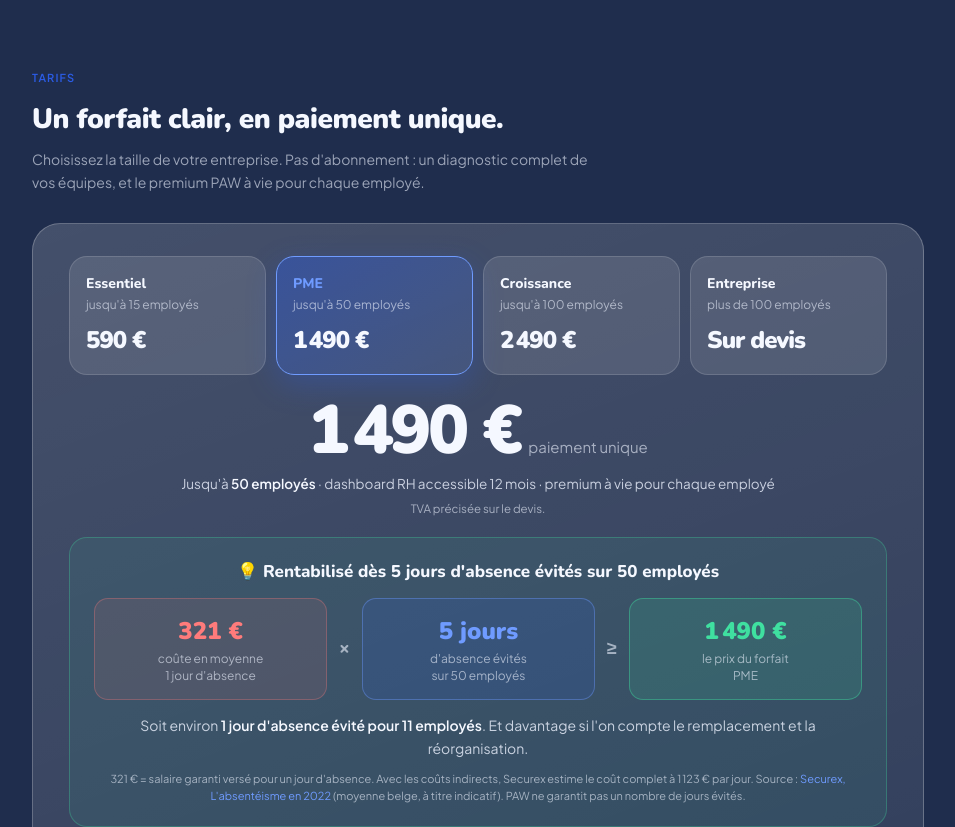
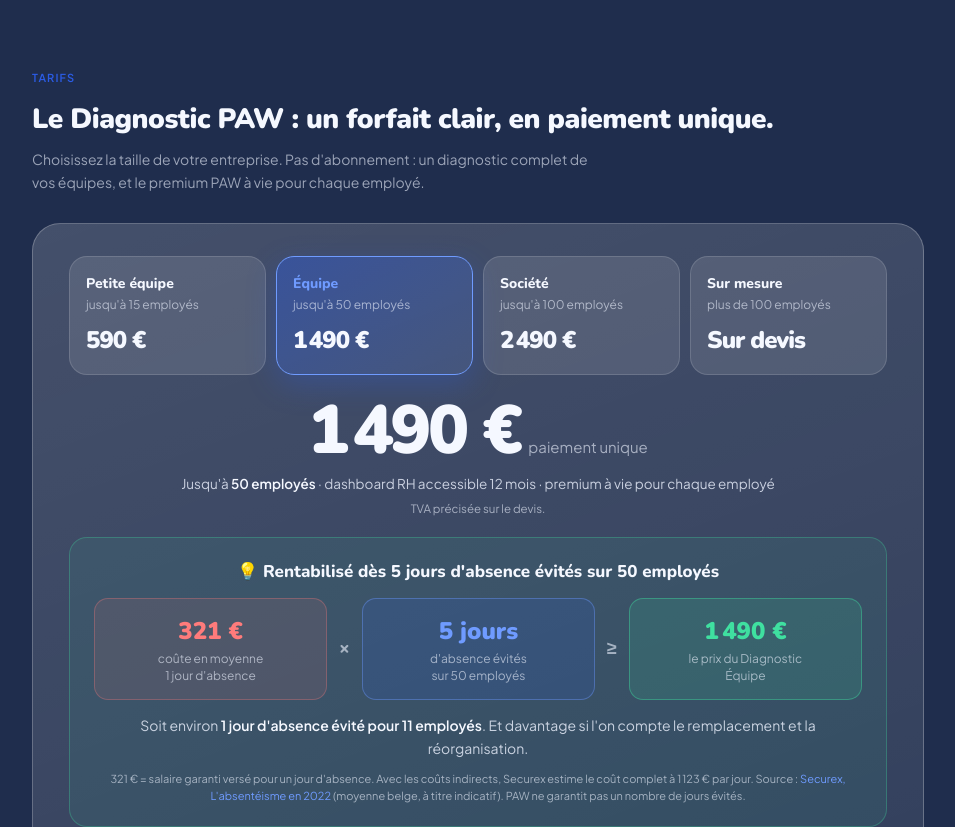
Before and after one commit to Julienbeumier/posture-at-work, a Next.js app: page /entreprise in a window 1280 px wide. Shown: the part 3192-4019 px from the top of the page, without its empty margins (162-1117 px from the left). Built offline with nearby package versions, Linux system fonts and the light colour scheme; no server answers.

Commit message:
Forfaits nommés par taille (Petite équipe, Équipe, Société, Sur mesure), offre « Diagnostic PAW »
Co-Authored-By: Claude Sonnet 5.5 <noreply@anthropic.com>
Claude-Session: https://claude.ai/code/session_013sL58Eqc78MD33isaRaEUz

```diff
--- a/app/admin/page.tsx
+++ b/app/admin/page.tsx
@@ -95,7 +95,7 @@ export default function AdminPage() {
 
           <div>
             <p style={{ fontFamily: T.b, fontSize: 12, fontWeight: 600, color: "var(--t55)", marginBottom: 8 }}>
-              Forfait (paiement unique)
+              Diagnostic PAW — forfait (paiement unique)
             </p>
             <div style={{ display: "grid", gridTemplateColumns: "repeat(2, 1fr)", gap: 8, marginBottom: 10 }}>
               {PLANS.map(pl => {
--- a/app/entreprise/EntrepriseClient.tsx
+++ b/app/entreprise/EntrepriseClient.tsx
@@ -68,7 +68,7 @@ function PlanSelector({
         Tarifs
       </p>
       <h2 style={{ fontFamily: fonts.h, fontWeight: 900, fontSize: isMobile ? 22 : 28, color: c.textPrimary, marginBottom: 8, letterSpacing: "-0.5px" }}>
-        Un forfait clair, en paiement unique.
+        Le Diagnostic PAW : un forfait clair, en paiement unique.
       </h2>
       <p style={{ fontFamily: fonts.b, fontSize: 14, color: c.textMuted, marginBottom: 28, lineHeight: 1.65, maxWidth: 580 }}>
         Choisissez la taille de votre entreprise. Pas d&apos;abonnement : un diagnostic complet de vos équipes, et le premium PAW à vie pour chaque employé.
@@ -145,7 +145,7 @@ function PlanSelector({
                 <span aria-hidden="true" style={{ textAlign: "center", fontFamily: fonts.h, fontWeight: 900, fontSize: 18, color: c.textMuted }}>≥</span>
                 <div style={{ textAlign: "center", padding: "14px 10px", borderRadius: 14, background: "rgba(63,224,160,0.12)", border: "1px solid rgba(63,224,160,0.4)" }}>
                   <p style={{ fontFamily: fonts.h, fontWeight: 900, fontSize: 24, color: "#3fe0a0", margin: "0 0 2px" }}>{plan.price.toLocaleString("fr-FR")} €</p>
-                  <p style={{ fontFamily: fonts.b, fontSize: 12, color: c.textMuted, margin: 0, lineHeight: 1.4 }}>le prix du forfait<br />{plan.name}</p>
+                  <p style={{ fontFamily: fonts.b, fontSize: 12, color: c.textMuted, margin: 0, lineHeight: 1.4 }}>le prix du Diagnostic<br />{plan.name}</p>
                 </div>
               </div>
               <p style={{ fontFamily: fonts.b, fontSize: 14, color: c.textSecondary, margin: "0 0 10px", lineHeight: 1.65, textAlign: "center" }}>
@@ -180,7 +180,7 @@ function PlanSelector({
             {/* 5. CTA */}
             <a href="#contact" style={{ textDecoration: "none" }}>
               <span style={{ display: "block", textAlign: "center", padding: "17px 0", borderRadius: 100, background: "#2b5ce6", color: "#fff", fontFamily: fonts.h, fontWeight: 800, fontSize: 16, boxShadow: "0 6px 28px rgba(43,92,230,0.5)" }}>
-                Demander une démo — forfait {plan.name} →
+                Demander une démo — Diagnostic {plan.name} →
               </span>
             </a>
           </div>
@@ -376,7 +376,7 @@ export default function EntrepriseClient() {
                 <div>
                   <p style={{ fontFamily: T.b, fontSize: 11, color: "#6f9bff", fontWeight: 700, letterSpacing: "0.08em", textTransform: "uppercase", margin: "0 0 6px" }}>🏢 Dashboard RH</p>
                   <p style={{ fontFamily: T.h, fontWeight: 900, fontSize: 24, color: c.textPrimary, margin: "0 0 4px" }}>Arcadia Distribution</p>
-                  <p style={{ fontFamily: T.b, fontSize: 12.5, color: c.textMuted, margin: 0 }}>Forfait PME · 47 employés inscrits · 41 bilans complétés</p>
+                  <p style={{ fontFamily: T.b, fontSize: 12.5, color: c.textMuted, margin: 0 }}>Forfait Équipe · 47 employés inscrits · 41 bilans complétés</p>
                 </div>
                 {!isMobile && (
                   <div style={{ display: "flex", gap: 8, alignItems: "flex-start" }}>
--- a/lib/plans.ts
+++ b/lib/plans.ts
@@ -18,10 +18,10 @@ export type Plan = {
 };
 
 export const PLANS: Plan[] = [
-  { key: "essentiel", name: "Essentiel", maxEmployees: 15, price: 590 },
-  { key: "pme", name: "PME", maxEmployees: 50, price: 1490 },
-  { key: "croissance", name: "Croissance", maxEmployees: 100, price: 2490 },
-  { key: "entreprise", name: "Entreprise", maxEmployees: null, price: null },
+  { key: "essentiel", name: "Petite équipe", maxEmployees: 15, price: 590 },
+  { key: "pme", name: "Équipe", maxEmployees: 50, price: 1490 },
+  { key: "croissance", name: "Société", maxEmployees: 100, price: 2490 },
+  { key: "entreprise", name: "Sur mesure", maxEmployees: null, price: null },
 ];
 
 /** Nombre de jours d'absence (coût direct) dont le coût égale le prix du forfait. */
```
